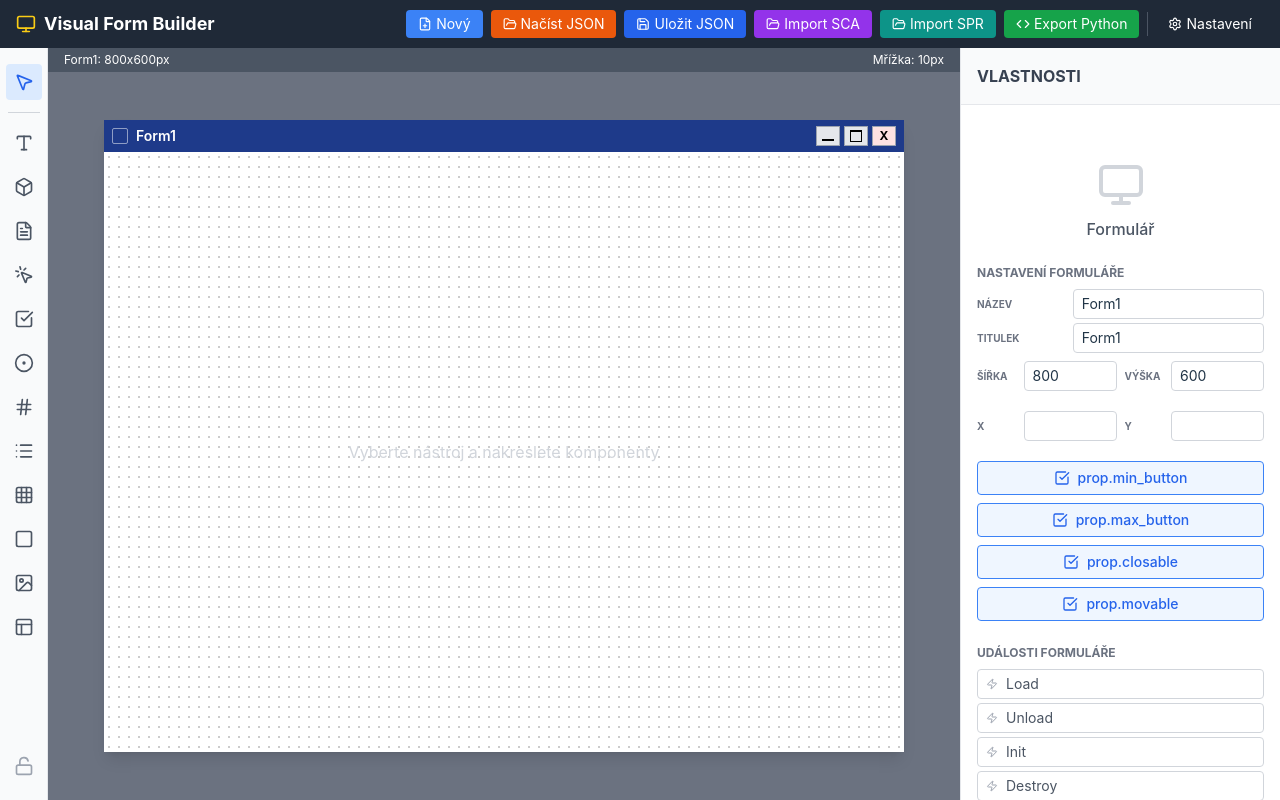
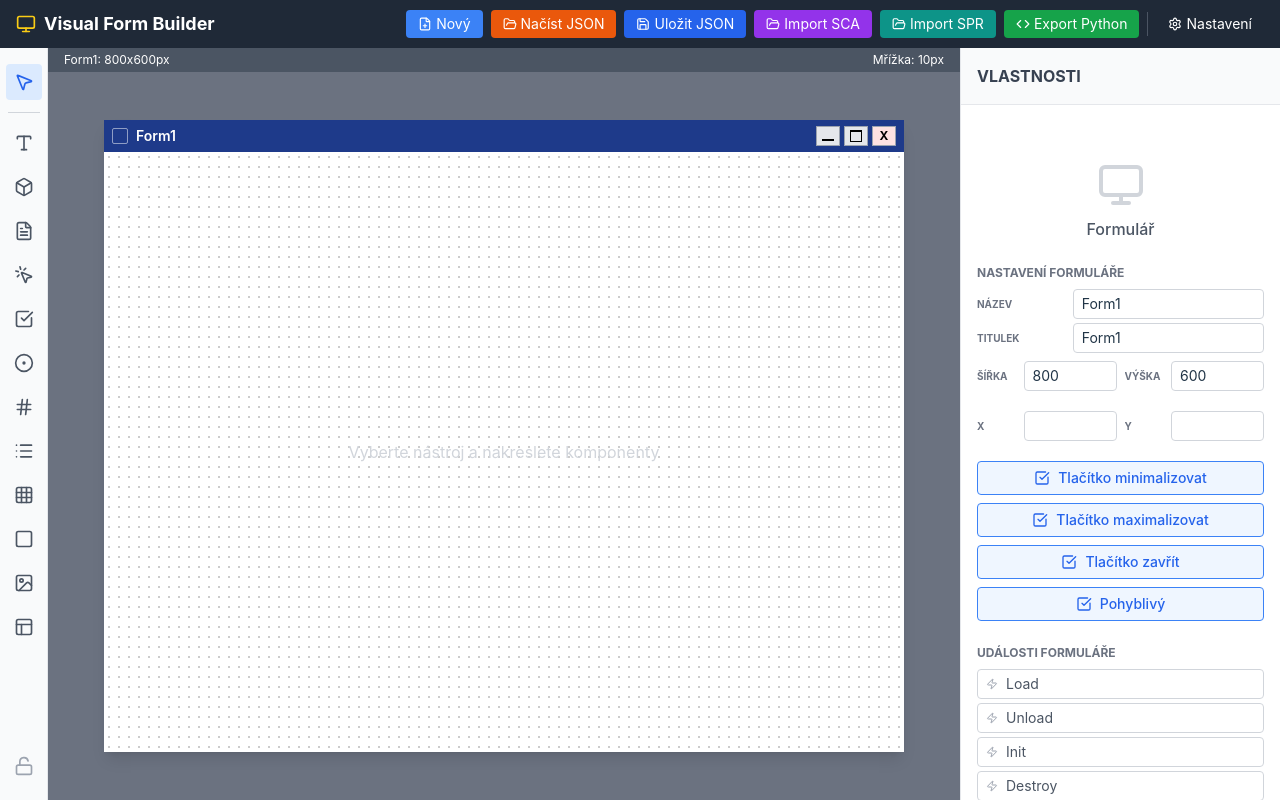
Before and after one commit to fila73/Visual-Form-Builder, a React (Vite) app: page / in a window 1280 px wide. Built offline with nearby package versions, Linux system fonts and the light colour scheme.

Commit message:
popisky pro nove vlastnosti

```diff
--- a/src/components/Canvas.jsx
+++ b/src/components/Canvas.jsx
@@ -58,6 +58,7 @@ const Canvas = ({
             <div className="flex-1 p-8 overflow-auto flex justify-center items-center bg-gray-500" onMouseDown={onCanvasMouseDown}>
                 <div className="shadow-lg flex flex-col">
                     {/* Window Title Bar */}
+                    {formProps?.movable !== false && (
                         <div className="h-8 bg-blue-900 flex items-center justify-between px-2 select-none">
                             <div className="text-white text-sm font-semibold flex items-center gap-2">
                                 {/* Icon placeholder */}
@@ -82,6 +83,7 @@ const Canvas = ({
                                 )}
                             </div>
                         </div>
+                    )}
 
                     {/* Canvas Area */}
                     <div
--- a/src/data/locales/cs.js
+++ b/src/data/locales/cs.js
@@ -90,5 +90,9 @@ export const cs = {
     "prop.no_methods": "Žádné metody",
     "prop.no_columns": "Žádné sloupce",
     "prop.columns": "Sloupce",
-    "prop.select_file": "Vybrat soubor"
+    "prop.select_file": "Vybrat soubor",
+    "prop.min_button": "Tlačítko minimalizovat",
+    "prop.max_button": "Tlačítko maximalizovat",
+    "prop.closable": "Tlačítko zavřít",
+    "prop.movable": "Pohyblivý"
 };
--- a/src/data/locales/en.js
+++ b/src/data/locales/en.js
@@ -90,5 +90,9 @@ export const en = {
     "prop.no_methods": "No methods",
     "prop.no_columns": "No columns",
     "prop.columns": "Columns",
-    "prop.select_file": "Select File"
+    "prop.select_file": "Select File",
+    "prop.min_button": "Min Button",
+    "prop.max_button": "Max Button",
+    "prop.closable": "Closable",
+    "prop.movable": "Movable"
 };
```
Lines whose indentation alone changed are shown as unchanged.
